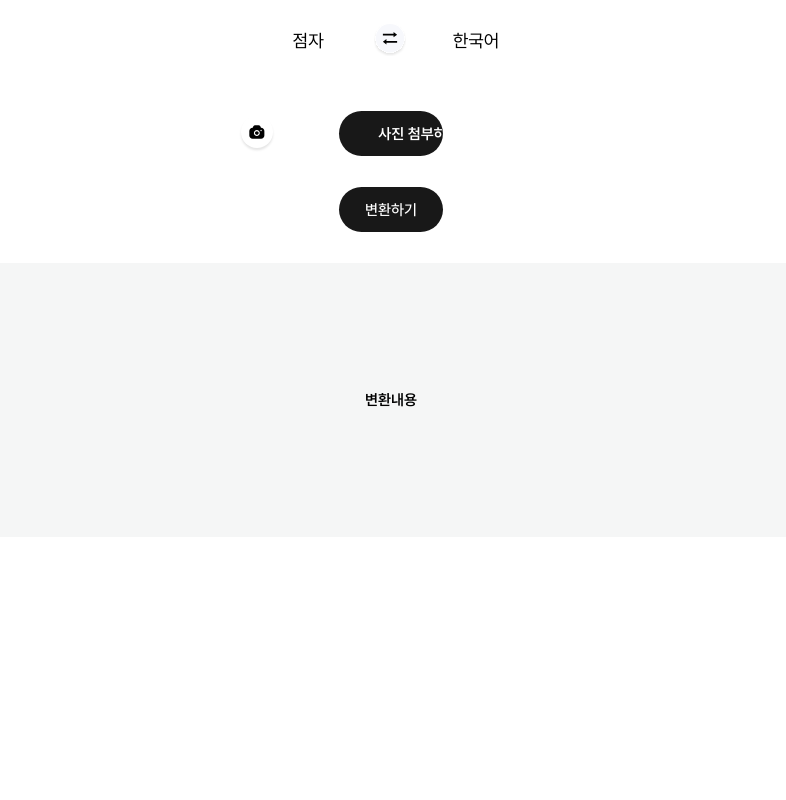
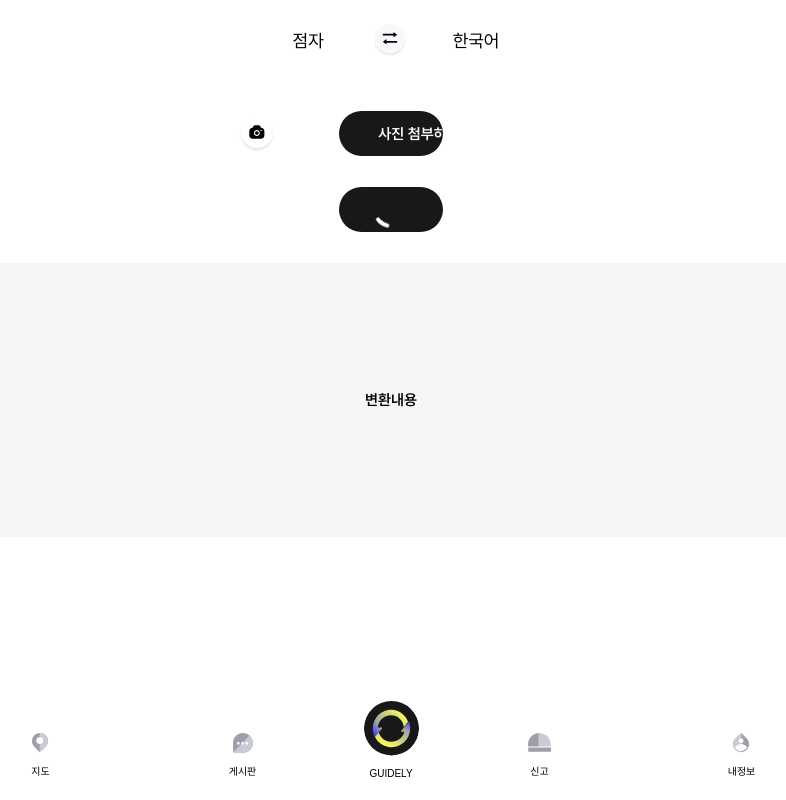
Before and after one commit to team-dotori/guidely_client, a Next.js app: page /npwd/braillePage/scanBraille in a window 1280 px wide. Both pictures are taken after a click on the element "변환하기". Shown: the whole page, without its empty margins (249-1035 px from the left). Built offline with nearby package versions, Linux system fonts and the light colour scheme.

Commit message:
Feat: 점자 인식 기능

```diff
--- a/pages/npwd/braillePage/scanBraille.js
+++ b/pages/npwd/braillePage/scanBraille.js
@@ -3,48 +3,55 @@ import Image from "next/image";
 import { v4 as uuid } from "uuid";
 import { ref, uploadBytesResumable, getDownloadURL } from "firebase/storage";
 import storage from "@/firebase/storage";
+import { NavBar } from "@/components/npwd/braillePage/navBar";
 
-export default function Scanning(){
+export default function Scanning() {
   const imageInputRef = useRef();
+  const [translationResult, setTranslationResult] = useState();
 
   const style = {
-        container:{
-            backgroundColor: '#f5f6f6',
-            borderRadius: '16px',
-            margin: '31px auto 0  auto',
-            display: 'flex',
-            flexDirection: 'column',
-            justifyContent: 'center',
-            alignItems: 'center',
-            width: '70vw',
+    container: {
+      backgroundColor: "#f5f6f6",
+      borderRadius: "16px",
+      margin: "31px auto 0  auto",
+      display: "flex",
+      flexDirection: "column",
+      justifyContent: "center",
+      alignItems: "center",
+      width: "70vw",
       //height: '20vh',
-            padding: '10%',
-            height: 'max-content',
-            fontSize: '15px',
-            fontWeight: '600'
-        }
+      padding: "10%",
+      height: "max-content",
+      fontSize: "15px",
+      fontWeight: "600",
+    },
+  };
 
-    }
-
-    return(
+  return (
     <>
       <TitleBox />
       <DetailInput imageInputRef={imageInputRef}></DetailInput>
-            <SubmitButton imageInputRef={imageInputRef}></SubmitButton>
-            <div style={style.container}>변환내용</div>
+      <SubmitButton
+        imageInputRef={imageInputRef}
+        setTranslationResult={setTranslationResult}
+      ></SubmitButton>
+      <div style={style.container}>{translationResult ?? "변환내용"}</div>
+      <NavBar />
     </>
-    )
-
+  );
 }
 
-function DetailInput({imageInputRef}) {
+function DetailInput({ imageInputRef }) {
   const [imageUrl, setImageUrl] = useState();
   //const [ifDetailOnEdit, setIfDetailOnEdit] = useState(false);
   const [imageFile, setImageFile] = useState();
 
   const progressCircleRef = useRef();
 
-
+  function clearImage() {
+    setImageUrl(null);
+    setImageFile(null);
+  }
 
   function uploadImage(file) {
     const imageRef = ref(storage, `images/${uuid()}.png`);
@@ -56,7 +63,7 @@ function DetailInput({imageInputRef}) {
         // Get task progress, including the number of bytes uploaded and the total number of bytes to be uploaded
         const progress = snapshot.bytesTransferred / snapshot.totalBytes;
         // console.log("Upload is " + progress + "% done");
-          if(progressCircleRef)
+        if (progressCircleRef)
           progressCircleRef.current.style["stroke-dashoffset"] =
             157 - 157 * progress;
         switch (snapshot.state) {
@@ -76,7 +83,6 @@ function DetailInput({imageInputRef}) {
         // For instance, get the download URL: https://firebasestorage.googleapis.com/...
         getDownloadURL(uploadTask.snapshot.ref).then((downloadURL) => {
           setImageUrl(downloadURL);
-            setImageFile(null);
           // console.log("File available at", downloadURL);
         });
       }
@@ -101,6 +107,7 @@ function DetailInput({imageInputRef}) {
         <button
           className="button"
           onClick={() => {
+            clearImage();
             imageInputRef.current.click();
           }}
         >
@@ -123,6 +130,7 @@ function DetailInput({imageInputRef}) {
           <div
             className="imageText"
             onClick={() => {
+              clearImage();
               imageInputRef.current.click();
             }}
           >
@@ -135,12 +143,12 @@ function DetailInput({imageInputRef}) {
         .container {
           background-color: #f5f6f6;
           border-radius: 16.01px;
-            margin: 5vh auto 0  auto;
+          margin: 5vh auto 0 auto;
           display: flex;
           flex-direction: column;
           justify-content: center;
           align-items: center;
-            marginTop: ;
+          margintop: ;
           width: 90vw;
         }
 
@@ -248,38 +256,28 @@ function DetailInput({imageInputRef}) {
   );
 }
 
-function SubmitButton({imageInputRef}) {
-
-
-
+function SubmitButton({ imageInputRef, setTranslationResult }) {
   const sendPic = (e) => {
     e.preventDefault();
+    setOnTranslate(true);
 
-    if (imageInputRef.current && imageInputRef.current.files.length > 0) {
+    if (imageInputRef && imageInputRef.current.files.length > 0) {
       const formData = new FormData();
-      formData.append("image", imageInputRef.current.files[0]);
+      formData.append("image", imageInputRef.current.files[0], "image.png");
 
-      console.log(formData);
-
-      // formData.forEach((value, key) => {
-      //   console.log(key, value);
-      // });
-
-      fetch("http://192.168.45.242:8000/upload", {
+      fetch("/api/guidelyAI/upload", {
         method: "POST",
-        headers: {
-          "Content-Type": "multipart/form-data",
-        },
         body: formData,
       })
         .then((response) => {
+          setOnTranslate(false);
           if (!response.ok) {
             throw new Error("에러발생!");
           }
           return response.json();
         })
         .then((data) => {
-          console.log(data);
+          setTranslationResult(data.result.join(" "));
         })
         .catch((error) => {
           alert(error);
@@ -287,14 +285,20 @@ function SubmitButton({imageInputRef}) {
     } else {
       //console.log(imageInputRef.current);
       //alert("파일을 선택하세요.");
-  };}
+    }
+  };
+
+  const [onTranslate, setOnTranslate] = useState(false);
 
   return (
-      <div
-        className="container"
-        onClick={sendPic}
-      >
-        변환하기
+    <div className="container" onClick={onTranslate ? null : sendPic}>
+      {onTranslate ? (
+        <svg className="ring" viewBox="25 25 50 50" stroke-width="5">
+          <circle cx="50" cy="50" r="20" />
+        </svg>
+      ) : (
+        "변환하기"
+      )}
       <style jsx>{`
         .container {
           width: 104px;
@@ -311,6 +315,47 @@ function SubmitButton({imageInputRef}) {
           font-size: 15px;
           font-weight: 500;
         }
+
+        .ring {
+          --uib-size: 40px;
+          --uib-speed: 2s;
+          --uib-color: #ffffff;
+
+          height: var(--uib-size);
+          width: var(--uib-size);
+          vertical-align: middle;
+          transform-origin: center;
+          animation: rotate var(--uib-speed) linear infinite;
+        }
+
+        .ring circle {
+          fill: none;
+          stroke: var(--uib-color);
+          stroke-dasharray: 1, 200;
+          stroke-dashoffset: 0;
+          stroke-linecap: round;
+          animation: stretch calc(var(--uib-speed) * 0.75) ease-in-out infinite;
+        }
+
+        @keyframes rotate {
+          100% {
+            transform: rotate(360deg);
+          }
+        }
+
+        @keyframes stretch {
+          0% {
+            stroke-dasharray: 1, 200;
+            stroke-dashoffset: 0;
+          }
+          50% {
+            stroke-dasharray: 90, 200;
+            stroke-dashoffset: -35px;
+          }
+          100% {
+            stroke-dashoffset: -124px;
+          }
+        }
       `}</style>
     </div>
   );
@@ -325,7 +370,10 @@ function TitleBox() {
           <Image
             className="icon"
             alt="translateIcon"
-              width={32} height={32} src={'/icons/translate.svg'}/>
+            width={32}
+            height={32}
+            src={"/icons/translate.svg"}
+          />
           <div className="textBox2">한국어</div>
         </div>
       </div>
@@ -355,7 +403,7 @@ function TitleBox() {
         .textBox2 {
           margin: 50px 25px 50px 47px;
         }
-          .icon{
+        .icon {
           position: fixed;
           display: flex;
           align-items: center;
```
Lines whose indentation alone changed are shown as unchanged.
